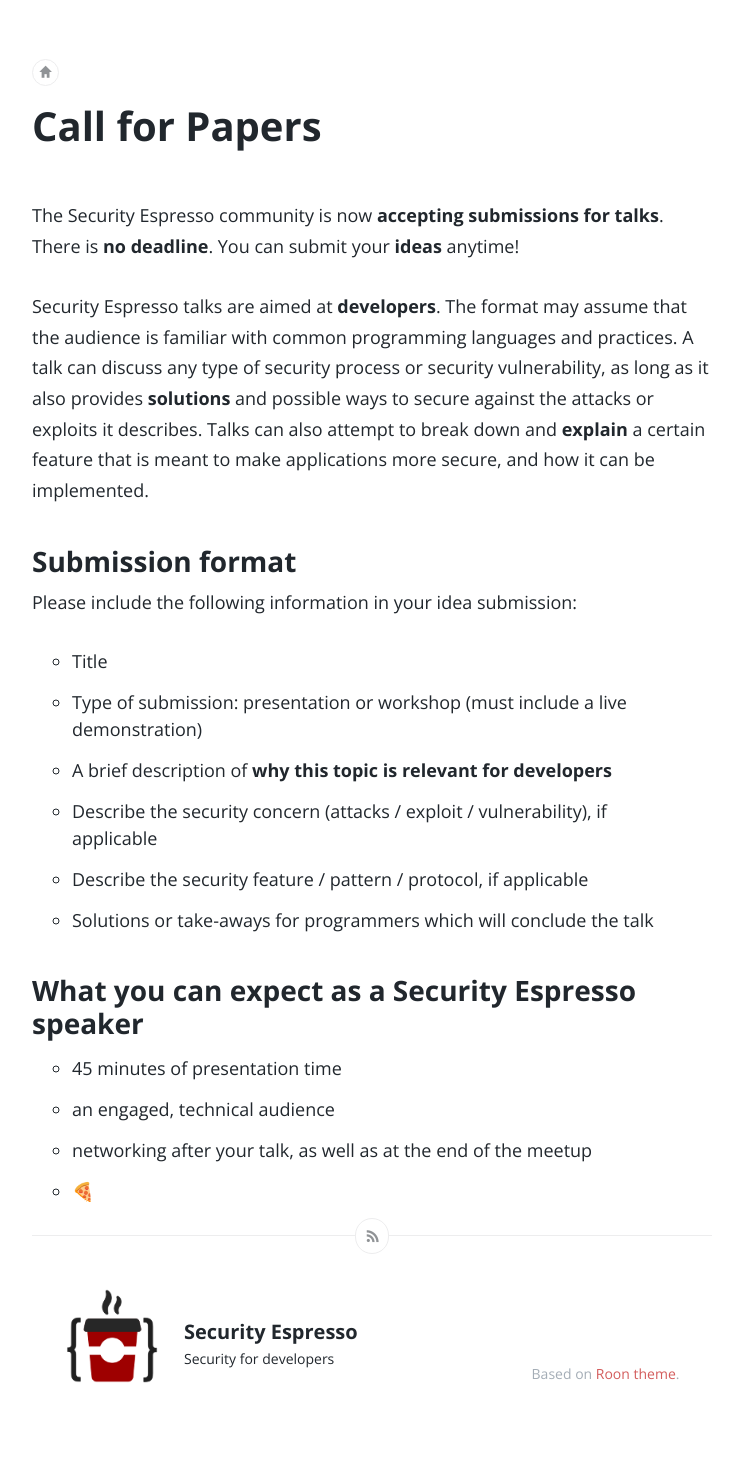
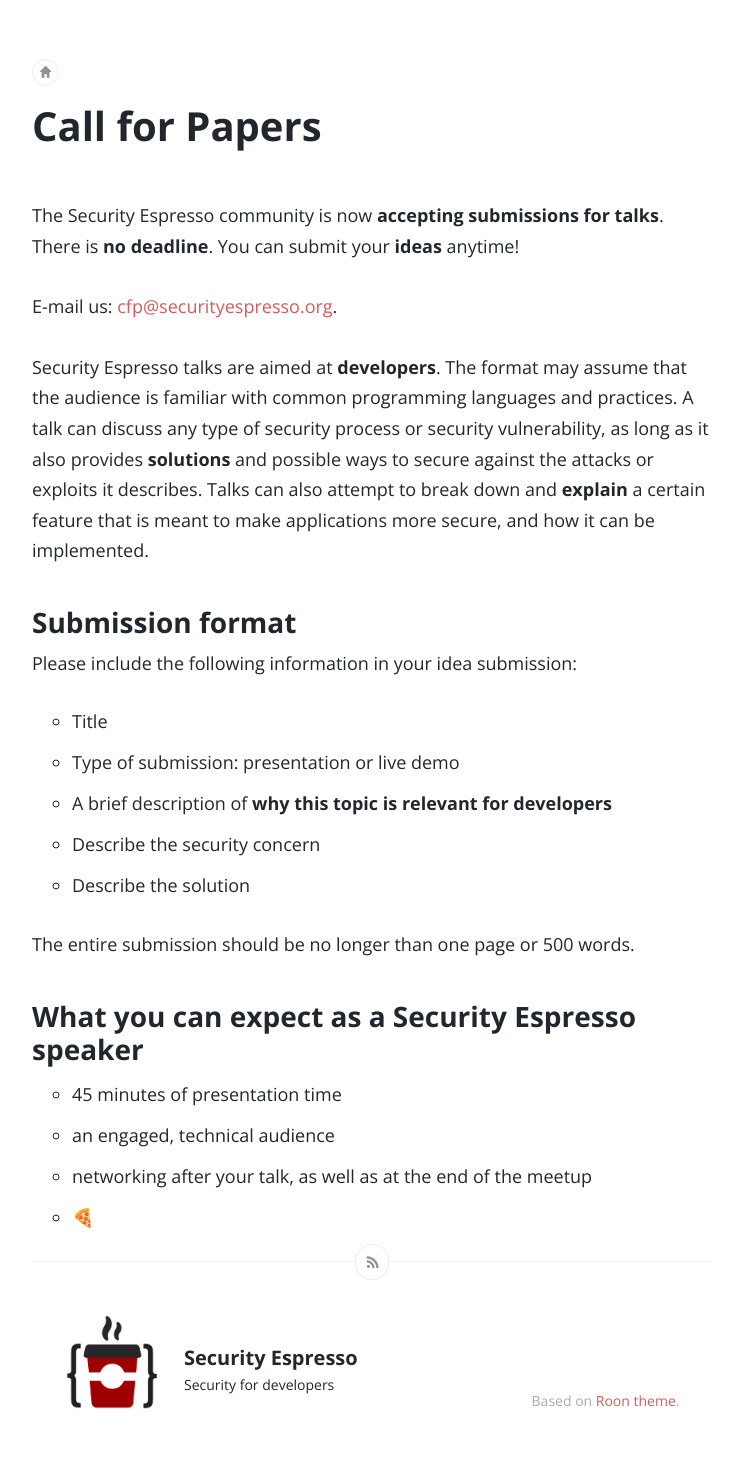
Before and after one commit to securityespresso/blog, a Jekyll site: the page built from call-for-papers.md, in a window 1280 px wide. Shown: the whole page, without its empty margins (268-1008 px from the left). Built offline with Jekyll 4.4.1, drawn with Linux system fonts in a browser that asks for light colours; before the commit the page ends 1436 px from its top, so only the background shows below that.

Commit message:
Add e-mail address for Call for Papers.

```diff
--- a/call-for-papers.md
+++ b/call-for-papers.md
@@ -9,17 +9,20 @@ emoji: 📄
 The Security Espresso community is now **accepting submissions for talks**.
 There is **no deadline**. You can submit your **ideas** anytime!
 
+E-mail us: <a href="cfp@securityespresso.org">cfp@securityespresso.org</a>.
+
 Security Espresso talks are aimed at **developers**. The format may assume that the audience is familiar with common programming languages and practices. A talk can discuss any type of security process or security vulnerability, as long as it also provides **solutions** and possible ways to secure against the attacks or exploits it describes. Talks can also attempt to break down and **explain** a certain feature that is meant to make applications more secure, and how it can be implemented.
 
 ## Submission format
 
 Please include the following information in your idea submission:
 * Title
-* Type of submission: presentation or workshop (must include a live demonstration)
+* Type of submission: presentation or live demo
 * A brief description of **why this topic is relevant for developers**
-* Describe the security concern (attacks / exploit / vulnerability), if applicable
-* Describe the security feature / pattern / protocol, if applicable
-* Solutions or take-aways for programmers which will conclude the talk
+* Describe the security concern
+* Describe the solution
+
+The entire submission should be no longer than one page or 500 words.
 
 ## What you can expect as a Security Espresso speaker
 
```
